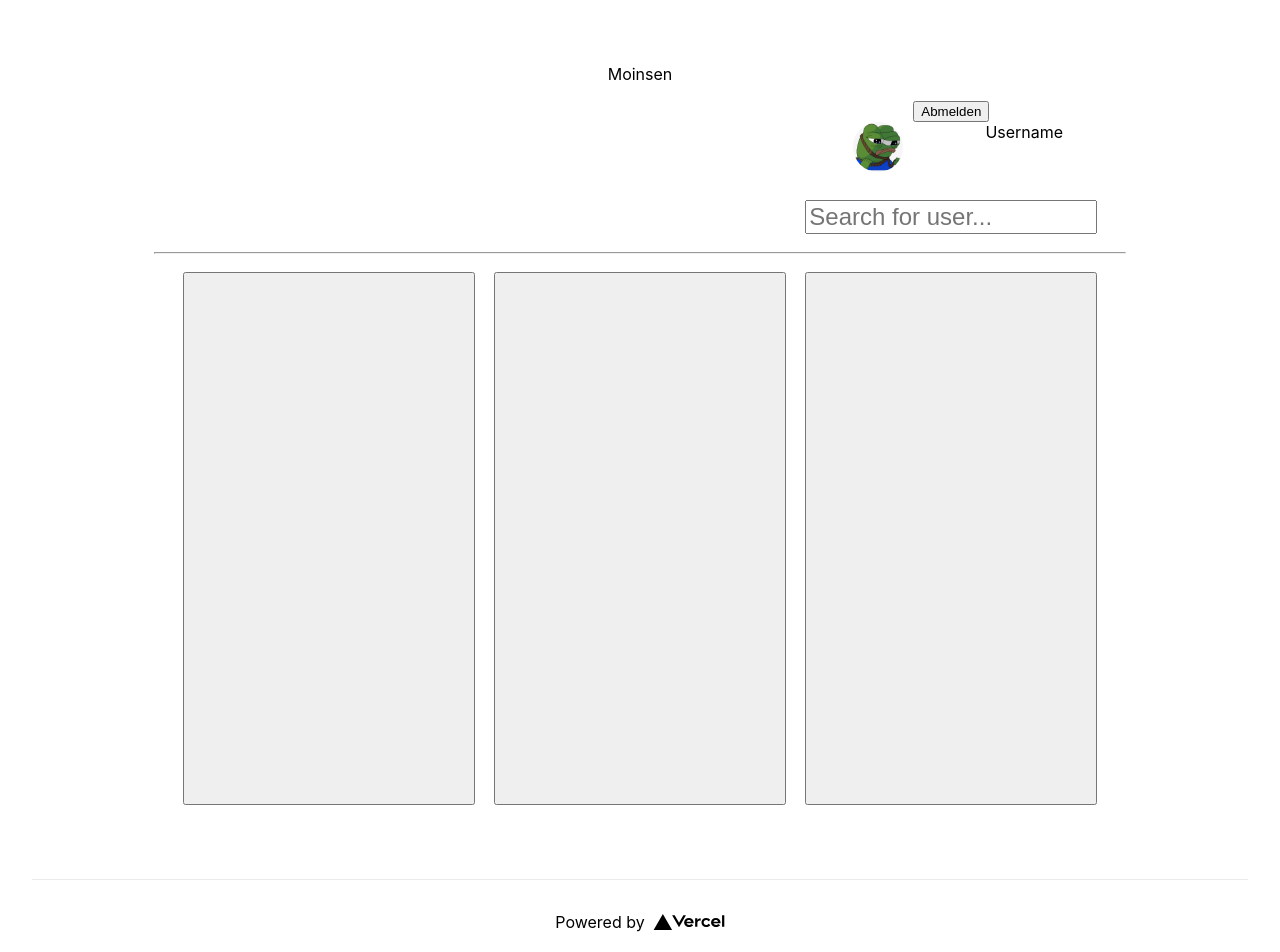
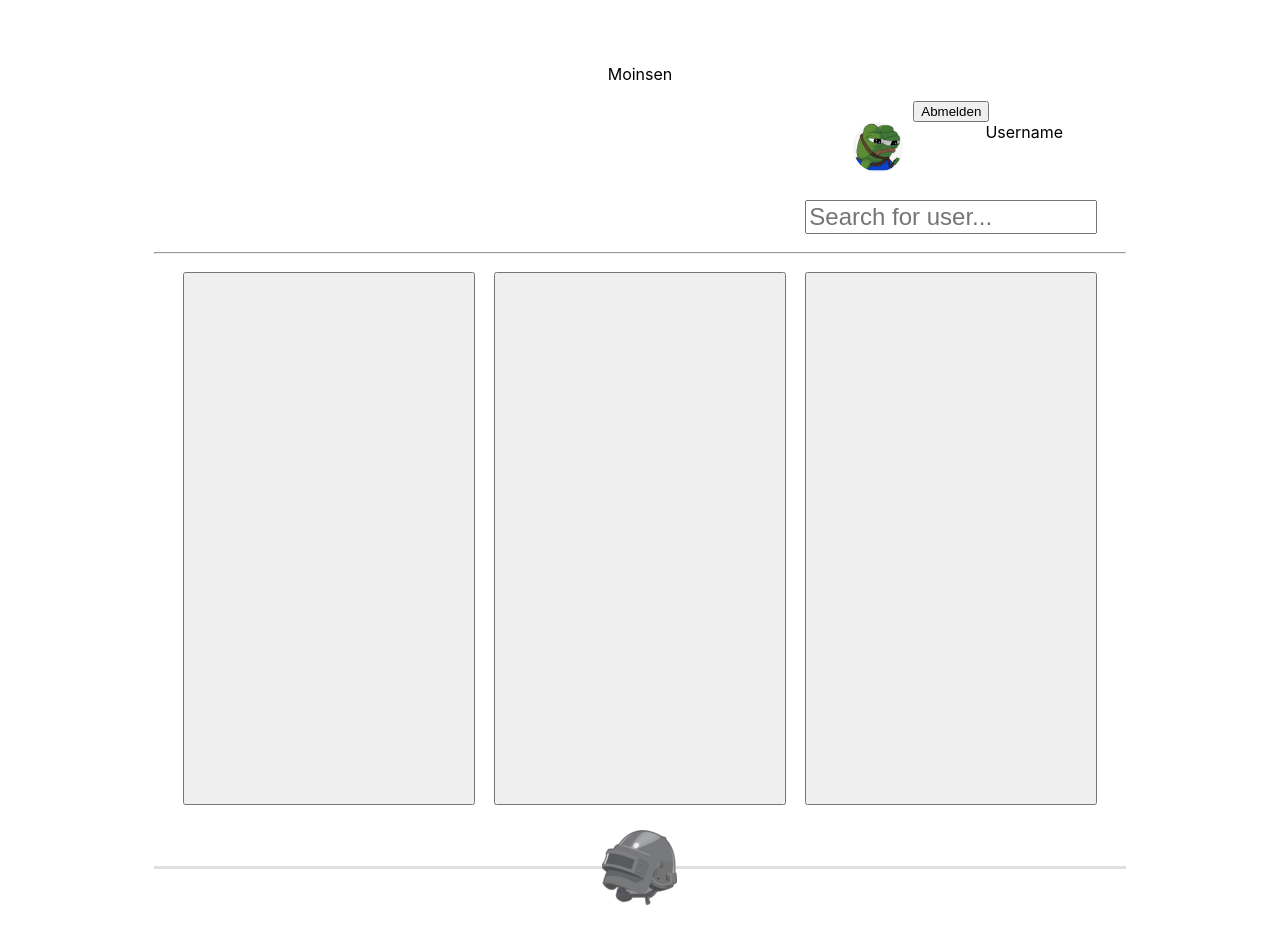
Before and after one commit to JS702/projectb_frontend, a Next.js app: page /home in a window 1280 px wide. Shown: the top 952 px of the page. Built offline with nearby package versions, Linux system fonts and the light colour scheme.

Commit message:
slider in home
für Anzahl der Runden

```diff
--- a/pages/home.js
+++ b/pages/home.js
@@ -43,6 +43,10 @@ export default function Home() {
           <button className={styles.homeButtons}></button>
           <button className={styles.homeButtons}></button>
         </div>
+
+        <div id="sliderContainer">
+              <input type={"range"} min={"0"} max={"20"} defaultValue={10} id="sliderRounds" />
+        </div>
       </main>
 
       <footer className={styles.footer}>
--- a/styles/globals.css
+++ b/styles/globals.css
@@ -76,3 +76,47 @@ a {
 #logOutButton {
   float: right;
 }
+
+#sliderContainer {
+  margin-top: 2%;
+  width: 80%;
+  height: 10%;
+}
+
+#sliderRounds {
+  margin: 0;
+  appearance: none;
+  width: 100%;
+  height: 0.25em;
+  background: #d3d3d3;
+  outline: none;
+  opacity: 0.7;
+  -moz-transition: .2s;
+  transition: opacity .2s;
+  margin-top: 2em;
+  margin-bottom: 2em;
+}
+
+#sliderRounds:hover {
+  opacity: 1;
+}
+
+#sliderRounds::-moz-range-thumb {
+  -moz-appearance: none;
+  appearance: none;
+  width: 75px;
+  height: 75px;
+  background: url('../public/helmet.png');
+  cursor: pointer;
+  border: none;
+}
+
+#sliderRounds::-webkit-slider-thumb {
+  -webkit-appearance: none;
+  appearance: none;
+  width: 75px;
+  height: 75px;
+  background: url('../public/helmet.png');
+  cursor: pointer;
+  border: none;
+}
```
Also changed, not shown: public/helmet.png (added).
